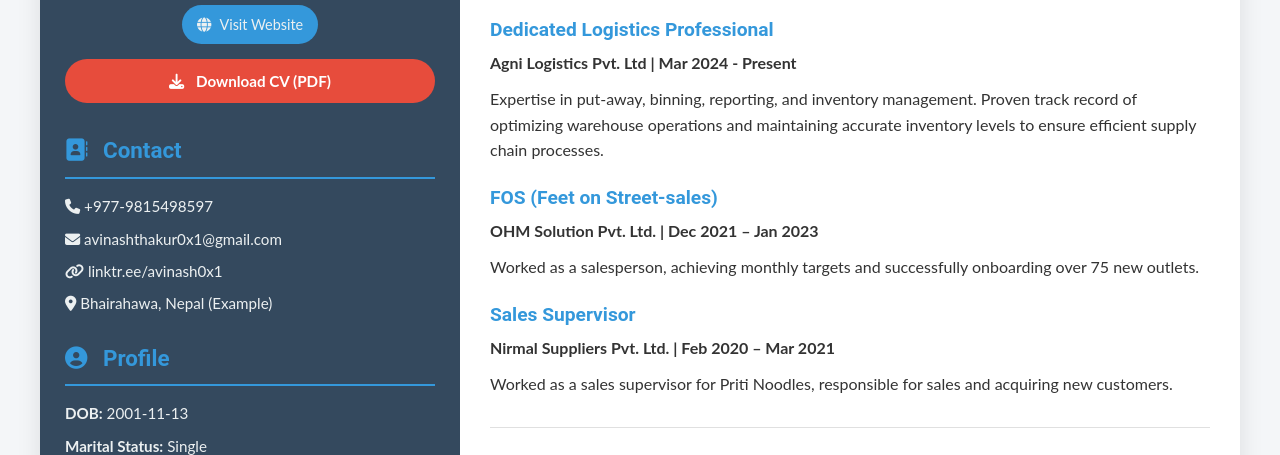
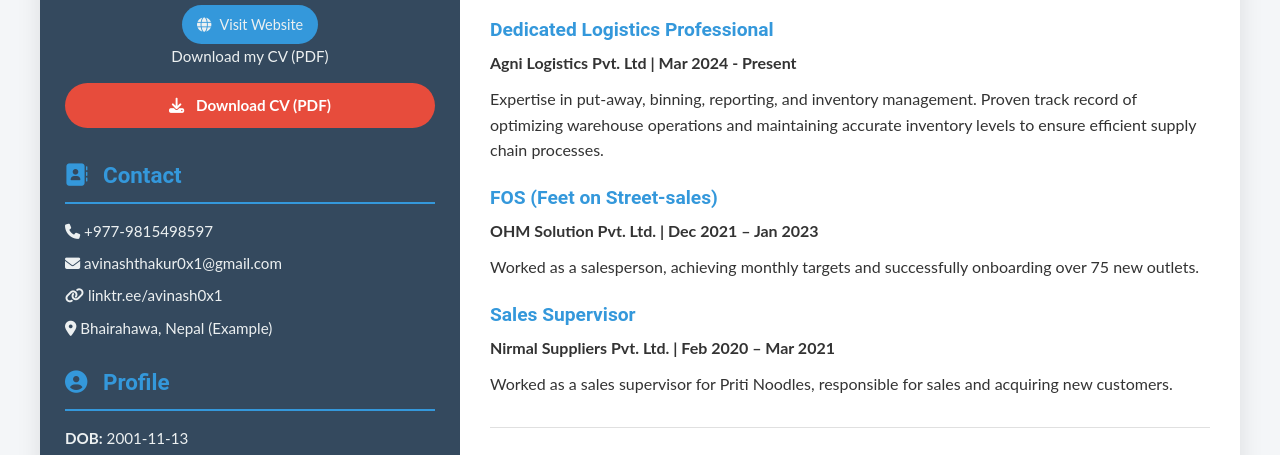
Before and after one commit to Avinash0x1/cv.temp, a plain HTML site: page index.html in a window 1280 px wide. Shown: the part 335-790 px from the top of the page. Drawn offline with Linux system fonts and the light colour scheme.

Commit message:
Update index.html

```diff
--- a/index.html
+++ b/index.html
@@ -24,6 +24,7 @@
         <a href="https://avinashthakur.com.np" target="_blank" class="website-link">
             <i class="fas fa-globe"></i> Visit Website
         </a>
+        <p><a href="Avinash_Thakur_Resume.pdf" download="Avinash_Thakur_CV.pdf">Download my CV (PDF)</a></p>
         </a>
         <!-- !!! ADDED DOWNLOAD LINK HERE !!! -->
         <a href="Avinash_Thakur_Resume.pdf" download="Avinash_Thakur_CV.pdf" class="download-cv-link">
```
